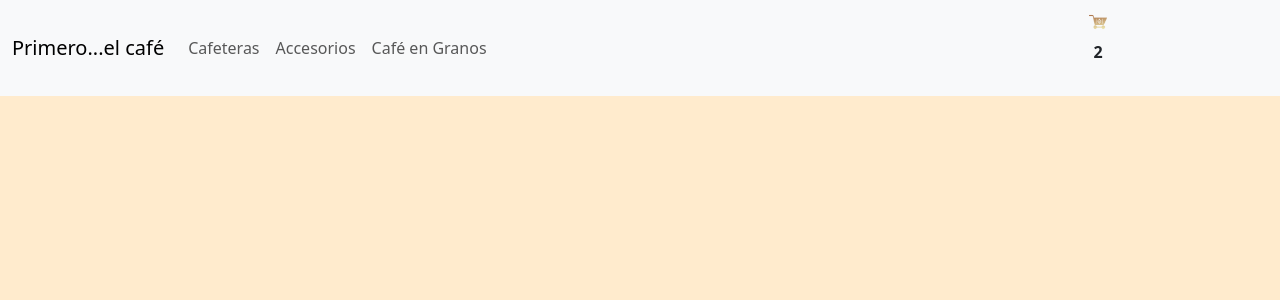
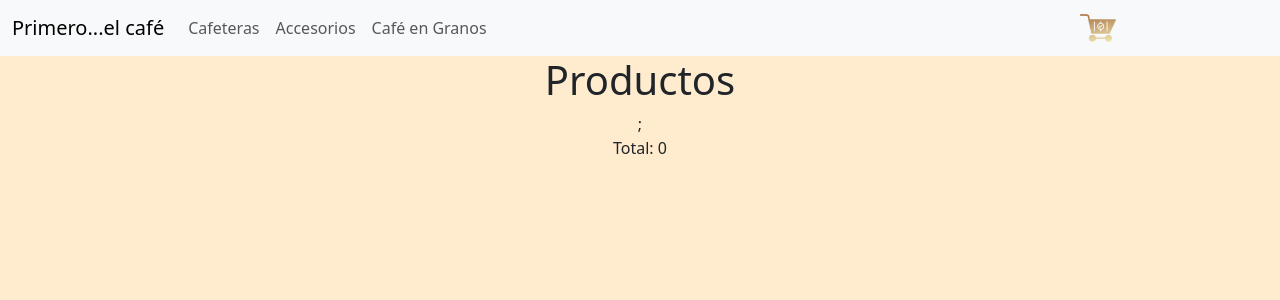
Before and after one commit to MC-Pablo/reactJsCoderhouse, a React (Create React App) app: page /cart in a window 1280 px wide. Shown: the top 300 px of the page. Built offline with nearby package versions, Linux system fonts and the light colour scheme.

Commit message:
entregaFinal

```diff
--- a/src/App.js
+++ b/src/App.js
@@ -6,6 +6,7 @@ import "./App.css";
 import { BrowserRouter, Routes, Route } from "react-router-dom";
 import { ItemDetailContainer } from "./componets/ItemListContainer/ItemDetailContainer";
 import { Provider } from "./componets/Context/CartContext";
+import { Cart } from "./componets/Cart";
 
 
 
@@ -20,6 +21,7 @@ function App() {
         <Route path="/" element={<ItemListContainer/>}/>
         <Route path="/category/:id" element={<ItemListContainer/>}/>
         <Route path="/item/:id" element={<ItemDetailContainer/>}/>
+        <Route path="/cart" element={<Cart/>}/>
       </Routes>
     </div>
     </BrowserRouter>
--- a/src/componets/CarWidget/CartWidget.jsx
+++ /dev/null
@@ -1,13 +0,0 @@
-import cart from "./assets/cart.png";
-import "./CartWidget.css";
-
-const CartWidget = () => {
-    return (
-        <div>
-        <img className="cart" src={cart} alt = "cart-wg" />
-        <p className="counter">2</p>
-        </div>
-    )
-};
-
-export default CartWidget
--- /dev/null
+++ b/src/componets/Cart.jsx
@@ -0,0 +1,25 @@
+import Container from "react-bootstrap/esm/Container";
+import { useContext } from "react";
+
+import { CartContext } from "./Context/CartContext";
+
+export const Cart = () => {
+  const { items } = useContext(CartContext);
+  const total = () =>
+    items.reduce((acc, item) => acc + item.quantity * item.price, 0);
+  return (
+    <Container>
+      <h1>Productos</h1>
+      {items.map((i) => {
+        return (
+          <ul key={i.name}>
+            <li>Prod:{i.name}</li>
+            <li>Cantidad:{i.quantity}</li>
+            <li>$ {i.price}</li>
+          </ul>
+        );
+      })}
+      ;<div>Total: {total()} </div>
+    </Container>
+  );
+};
--- a/src/componets/CarWidget/CartWidget.css
+++ b/src/componets/CartWidget.css
@@ -1,7 +1,7 @@
 
 
 .cart{
-    width: 5%;
+    width: 10%;
     margin-top: auto;
     align-self: center;
 }
--- /dev/null
+++ b/src/componets/CartWidget.jsx
@@ -0,0 +1,18 @@
+import cart from "../assets/cart.png"
+import "./CartWidget.css";
+
+import { Link } from "react-router-dom"
+
+
+const CartWidget = () => {
+    return (
+        <div>
+            <Link to="/cart">
+            <img className="cart" src= { cart} alt = "cart-wg" />
+         </Link>
+
+        </div>
+    )
+};
+
+export default CartWidget
--- a/src/componets/NavBar/NavBar.jsx
+++ b/src/componets/NavBar/NavBar.jsx
@@ -1,7 +1,7 @@
 import Container from "react-bootstrap/Container";
 import Nav from "react-bootstrap/Nav";
 import Navbar from "react-bootstrap/Navbar";
-import CartWidget from "../CarWidget/CartWidget";
+import CartWidget from "../CartWidget";
 import "./NavBar.css";
 import { NavLink } from "react-router-dom";
 
@@ -23,8 +23,9 @@ export const NavBar = () => (
           </Nav.Link>
         </Nav>
       </Navbar.Collapse>
+
     </Container>
-    <CartWidget />
+    <CartWidget/>
   </Navbar>
 );
 
```
Also changed, not shown: src/assets/cart.png (renamed from src/componets/CarWidget/assets/cart.png).
